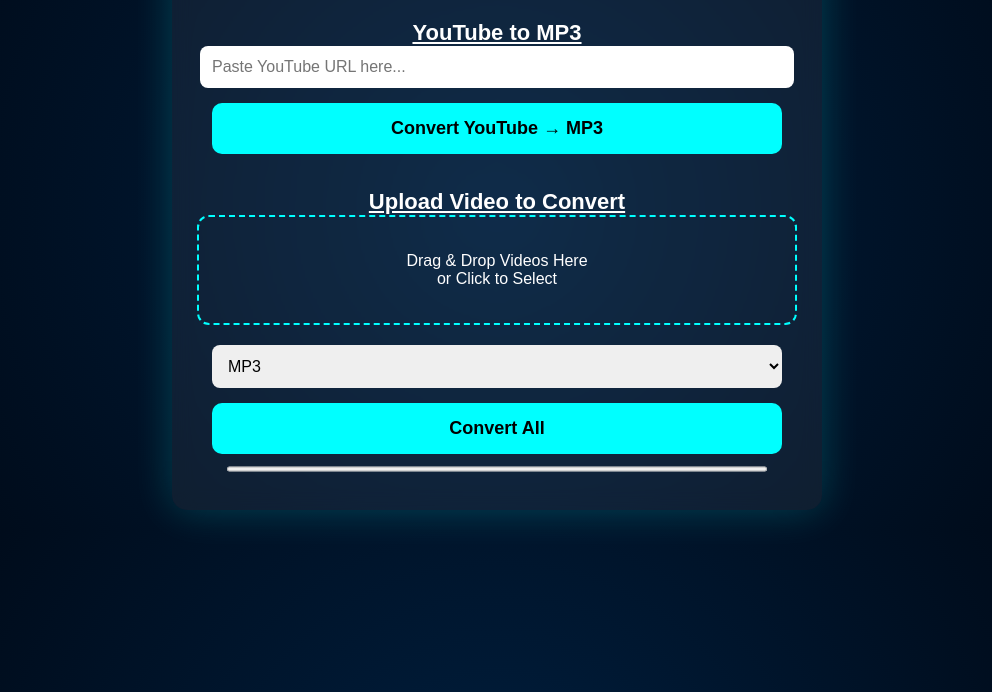
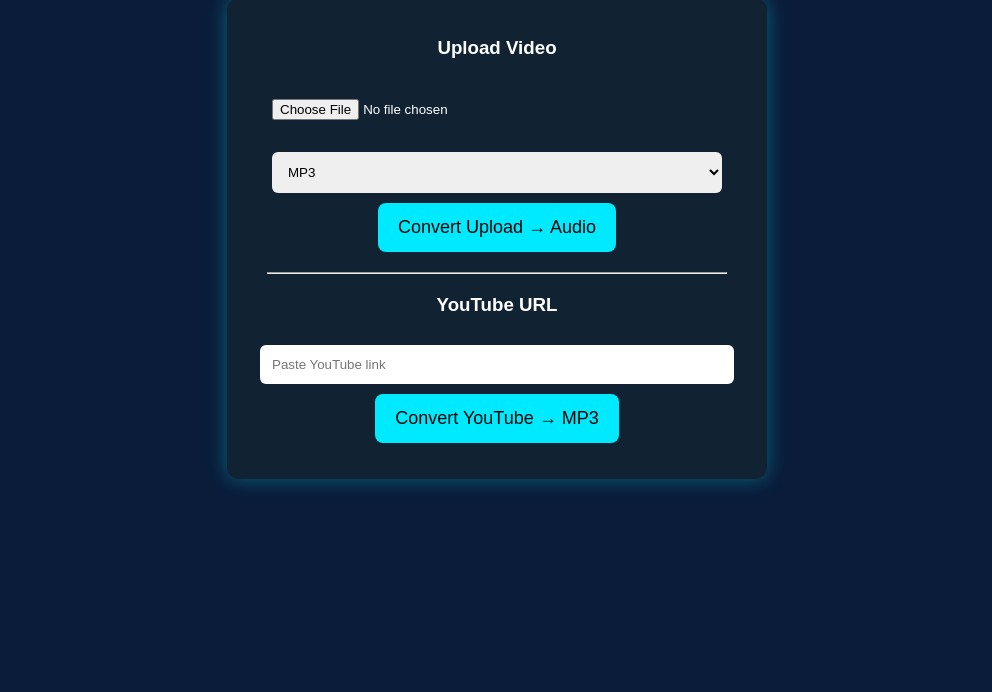
Before and after one commit to anujrajput14062001-cyber/video-to-audio-converter, a website: page index.html in a window 1280 px wide. Shown: the part 108-800 px from the top of the page, without its empty margins (143-1135 px from the left). Drawn offline with Linux system fonts and the light colour scheme.

Commit message:
Final fixed files

```diff
--- a/index.html
+++ b/index.html
@@ -2,198 +2,73 @@
 <html lang="en">
 <head>
   <meta charset="UTF-8" />
-  <meta name="viewport" content="width=device-width, initial-scale=1.0" />
   <title>Video / YouTube to MP3 Converter</title>
-
-  <!-- Google Adsense -->
-  <script async src="https://pagead2.googlesyndication.com/pagead/js/adsbygoogle.js?client=ca-pub-9616159709699470"
-    crossorigin="anonymous"></script>
-
+  <meta name="viewport" content="width=device-width, initial-scale=1" />
   <style>
-    body {
-      margin: 0;
-      font-family: Arial, sans-serif;
-      background: radial-gradient(circle at center, #001f3f, #000814);
-      color: white;
-      text-align: center;
-      padding: 20px;
-    }
-
-    .container {
-      max-width: 600px;
-      margin: auto;
-      padding: 25px;
-      background: rgba(255, 255, 255, 0.06);
-      border-radius: 15px;
-      box-shadow: 0 0 40px rgba(0, 255, 255, 0.2);
-      backdrop-filter: blur(10px);
-      animation: fadeIn 0.8s ease-in-out;
-    }
-
-    @keyframes fadeIn {
-      from { opacity: 0; transform: translateY(20px); }
-      to { opacity: 1; transform: translateY(0); }
-    }
-
-    h2 {
-      margin-bottom: 10px;
-    }
-
-    .drop-zone {
-      padding: 35px;
-      border: 2px dashed cyan;
-      border-radius: 12px;
-      cursor: pointer;
-      margin-bottom: 20px;
-      transition: 0.3s;
-    }
-
-    .drop-zone:hover {
-      background: rgba(0, 255, 255, 0.15);
-    }
-
-    select, input {
-      width: 95%;
-      padding: 12px;
-      border-radius: 8px;
-      border: none;
-      margin-bottom: 15px;
-      font-size: 16px;
-    }
-
-    button {
-      width: 95%;
-      padding: 15px;
-      font-size: 18px;
-      background: cyan;
-      border: none;
-      border-radius: 10px;
-      cursor: pointer;
-      color: black;
-      font-weight: bold;
-      transition: 0.3s;
-    }
-
-    button:hover {
-      background: #00eaff;
-      transform: scale(1.03);
-    }
-
-    .progress {
-      width: 90%;
-      height: 10px;
-      margin: 10px auto;
-    }
-
-    .download-link {
-      color: #00ff00;
-      font-size: 18px;
-      display: block;
-      margin-top: 10px;
-    }
-
-    .section-title {
-      margin-top: 35px;
-      font-size: 22px;
-      font-weight: bold;
-      text-decoration: underline;
-    }
+    body { background:#0a1c3a; color:#fff; text-align:center; font-family:sans-serif; padding:30px; }
+    .box { background:#123; padding:20px; margin:auto; width:90%; max-width:500px; border-radius:12px; box-shadow:0 0 20px #00f3ff55; }
+    button { padding:14px 20px; border:none; background:#00eaff; font-size:18px; border-radius:8px; cursor:pointer; }
+    input,select{width:90%;padding:12px;margin:10px;border-radius:6px;border:none;}
+    a{color:#00ff9d;}
   </style>
 </head>
 
 <body>
 
-  <div class="container">
-    <h2>🎵 Video / YouTube to MP3 Converter</h2>
+  <h2>Video / YouTube to MP3 Converter 🎵</h2>
 
-    <!-- 🔹 YouTube Conversion Section -->
-    <div class="section-title">YouTube to MP3</div>
+  <div class="box">
 
-    <input type="text" id="ytUrl" placeholder="Paste YouTube URL here..." />
+    <h3>Upload Video</h3>
+    <input type="file" id="videoFile" />
+    <select id="format">
+      <option value="mp3">MP3</option>
+    </select>
+    <button onclick="convertUpload()">Convert Upload → Audio</button>
+    <p id="uploadLink"></p>
 
-    <button onclick="convertYouTube()">Convert YouTube → MP3</button>
+    <hr style="margin:20px">
 
-    <div id="ytResult"></div>
-
-
-    <!-- 🔹 Video Upload Section -->
-    <div class="section-title">Upload Video to Convert</div>
-
-    <div id="dropZone" class="drop-zone">Drag & Drop Videos Here<br>or Click to Select</div>
-    <input type="file" id="videoInput" accept="video/*" style="display: none">
-
-    <select id="formatSelect">
-      <option value="mp3">MP3</option>
-      <option value="wav">WAV</option>
-      <option value="ogg">OGG</option>
-    </select>
-
-    <button onclick="convertAll()">Convert All</button>
-
-    <progress id="progressBar" class="progress" value="0" max="100"></progress>
-
-    <div id="downloadLinks"></div>
+    <h3>YouTube URL</h3>
+    <input id="ytURL" placeholder="Paste YouTube link" />
+    <button onclick="convertYT()">Convert YouTube → MP3</button>
+    <p id="ytLink"></p>
   </div>
 
 <script>
-    const dropZone = document.getElementById("dropZone");
-    const videoInput = document.getElementById("videoInput");
+async function convertUpload(){
+  let file = document.getElementById("videoFile").files[0];
+  if(!file) return alert("Select a video!");
 
-    dropZone.onclick = () => videoInput.click();
-    dropZone.ondragover = (e) => { e.preventDefault(); dropZone.style.background = "rgba(0,255,255,0.2)"; };
-    dropZone.ondragleave = () => dropZone.style.background = "transparent";
+  let fd = new FormData();
+  fd.append("video", file);
+  fd.append("format", document.getElementById("format").value);
 
-    dropZone.ondrop = (e) => {
-      e.preventDefault();
-      dropZone.style.background = "transparent";
-      videoInput.files = e.dataTransfer.files;
-    };
-
-    // ================================
-    // 🎥 Video to MP3 Conversion
-    // ================================
-    function convertAll() {
-      const file = videoInput.files[0];
-      if (!file) return alert("Please select a video file first.");
-
-      const fd = new FormData();
-      fd.append("video", file);
-
-      const xhr = new XMLHttpRequest();
-      xhr.open("POST", "/upload");
-      xhr.upload.onprogress = (e) => {
-        if (e.lengthComputable) {
-          document.getElementById("progressBar").value = (e.loaded / e.total) * 100;
+  let res = await fetch("/upload", { method:"POST", body:fd });
+  let data = await res.json();
+  if(data.download){
+    document.getElementById("uploadLink").innerHTML =
+      `<a href="${data.download}">Download Audio</a>`;
   }
-      };
-
-      xhr.onload = () => {
-        const data = JSON.parse(xhr.responseText);
-        document.getElementById("downloadLinks").innerHTML =
-          `<a class="download-link" href="${data.download}" target="_blank">Download MP3</a>`;
-      };
-
-      xhr.send(fd);
 }
 
-    // ================================
-    // 🎵 YouTube Conversion
-    // ================================
-    async function convertYouTube() {
-      const url = document.getElementById("ytUrl").value;
-      if (!url) return alert("Enter a YouTube URL");
+async function convertYT(){
+  let url = document.getElementById("ytURL").value;
+  if(!url) return alert("Paste YouTube URL!");
 
   let res = await fetch("/youtube", {
-        method: "POST",
-        headers: { "Content-Type": "application/json" },
-        body: JSON.stringify({ url })
+    method:"POST",
+    headers:{ "Content-Type":"application/json" },
+    body:JSON.stringify({ url })
   });
 
   let data = await res.json();
-      if (data.error) return alert("Conversion failed");
-
-      document.getElementById("ytResult").innerHTML =
-        `<a class="download-link" href="${data.download}" target="_blank">Download MP3</a>`;
+  if(data.download){
+    document.getElementById("ytLink").innerHTML =
+      `<a href="${data.download}">Download MP3</a>`;
+  } else {
+    alert("YouTube conversion failed");
+  }
 }
 </script>
 
```
Also changed, not shown: package.json (+3 -8 lines), server.js (+67 -46 lines). Lines whose indentation alone changed are shown as unchanged.
